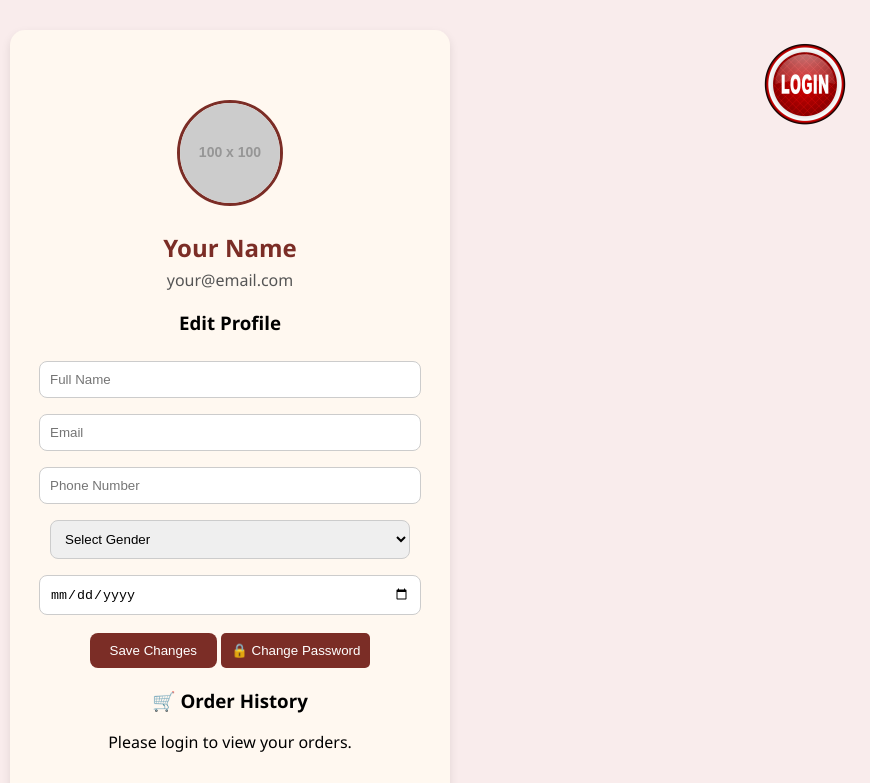
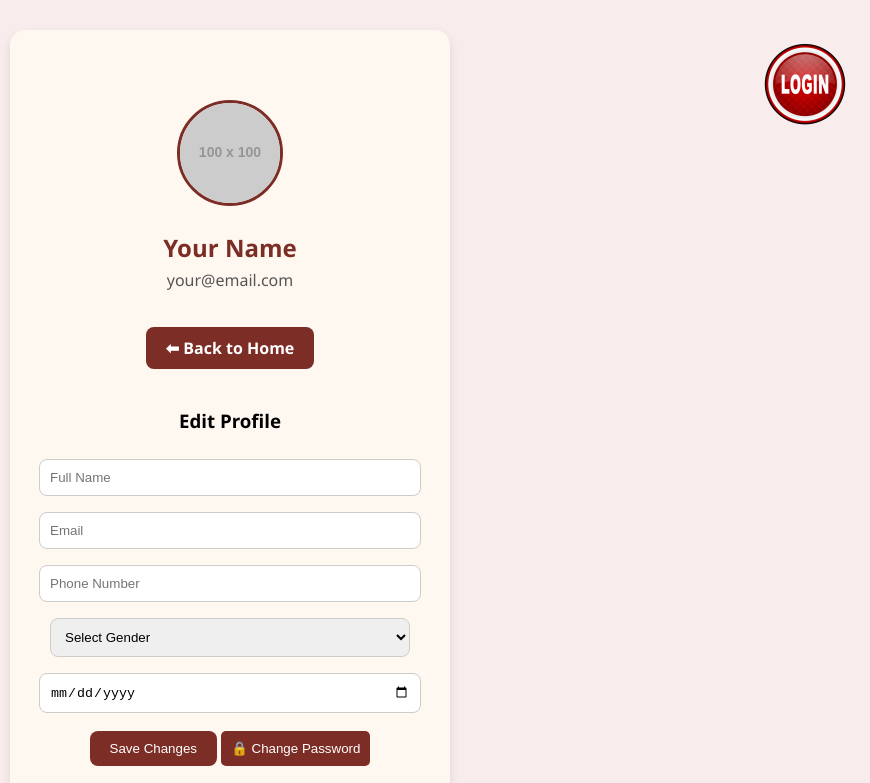
Before and after one commit to dhruvit-123-gon/mahendi_by_mahima, a website: page public/profile.html in a window 1280 px wide. Shown: the top 783 px of the page, without its empty margins (410-1280 px from the left). Drawn offline with Linux system fonts and the light colour scheme; placeholder pictures from the web are drawn by us.

Commit message:
Initial commit

```diff
--- a/public/profile.html
+++ b/public/profile.html
@@ -240,12 +240,29 @@
             color: #555;
             cursor: pointer;
         }
+
+        .back-button {
+            display: inline-block;
+            margin: 20px;
+            padding: 10px 20px;
+            background-color: #7b2d26;
+            color: #fff;
+            text-decoration: none;
+            border-radius: 8px;
+            font-weight: bold;
+            transition: background-color 0.3s ease;
+        }
+
+        .back-button:hover {
+            background-color: #a34339;
+        }
     </style>
 </head>
 
 <body>
 
     <div class="container">
+
 
         <label for="uploadPic">
             <img id="profilePic" src="https://via.placeholder.com/100x100.png?text=User" class="avatar"
@@ -256,6 +273,9 @@
 
         <h2 id="userName">Your Name</h2>
         <p id="userEmail">your@email.com</p>
+        <!-- BACK BUTTON -->
+        <a href="index.html" class="back-button">⬅ Back to Home</a>
+
 
         <!-- LOGIN BUTTON (TOP RIGHT) -->
         <a id="loginIcon" onclick="openLoginModal()"
```
Also changed, not shown: compass-connections.json (added, +27 -0 lines).
